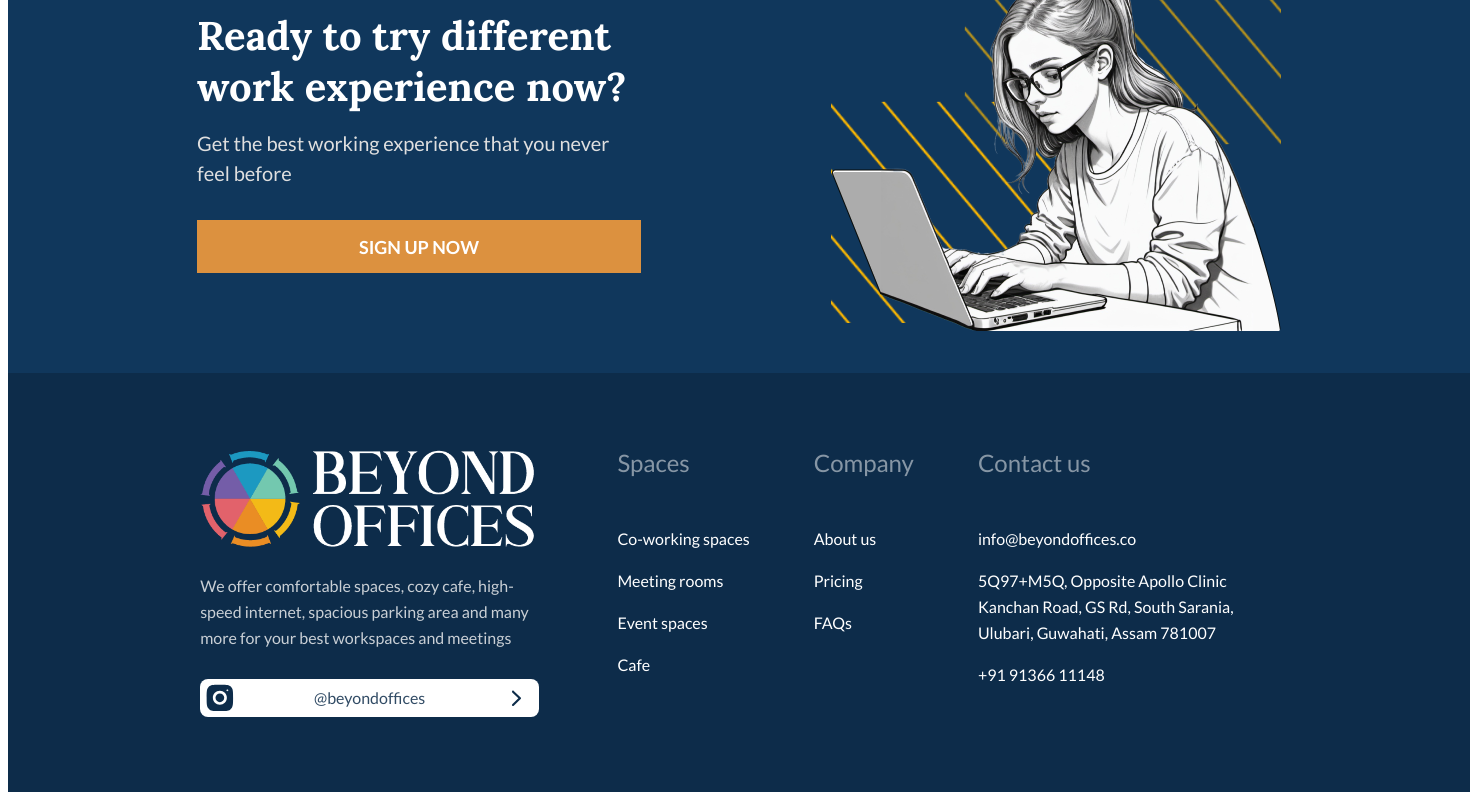
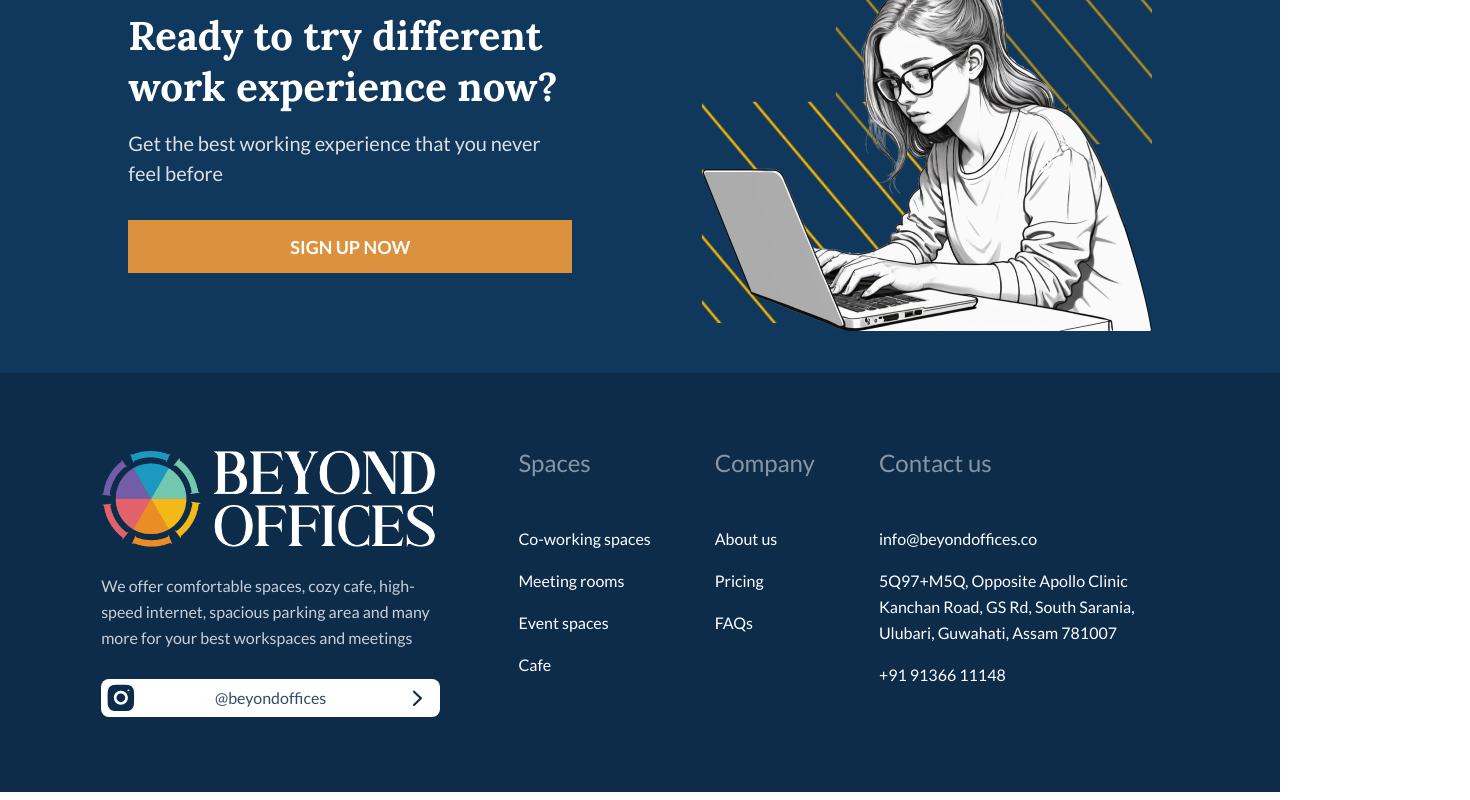
Before and after one commit to IamAbhi12/beyond-offices, a React (Create React App) app: page /about in a window 1280 px wide. Shown: the part 1963-2763 px from the top of the page, 1470 px wide, since content can reach past the window. Built offline with nearby package versions, Linux system fonts and the light colour scheme.

Commit message:
fixed body margin issue

```diff
--- a/src/App.js
+++ b/src/App.js
@@ -2,6 +2,7 @@
 import Home from "./Pages/Home";
 import Workspaces from "./Pages/Workspaces";
 import AboutUs from "./Pages/AboutUs";
+import "./reset.css";
 
 function App() {
   return (
--- a/src/Components/Footer.css
+++ b/src/Components/Footer.css
@@ -1,5 +1,5 @@
 .footer {
-  width: 1462px;
+  width: 100%;
   height: fit-content;
   background: #0d2c4a;
 }
@@ -132,11 +132,6 @@
 }
 
 @media screen and (max-width: 768px) {
-  body {
-    overflow-x: hidden;
-    margin: 0;
-  }
-
   .footer {
     width: 120vw;
     margin: 0;
--- a/src/Components/Member.css
+++ b/src/Components/Member.css
@@ -2,7 +2,7 @@
   display: flex;
   flex-direction: row;
   height: 500px;
-  width: 1462px;
+  width: 100%;
   flex-shrink: 0;
   background: #10375c;
   justify-content: space-evenly;
```
